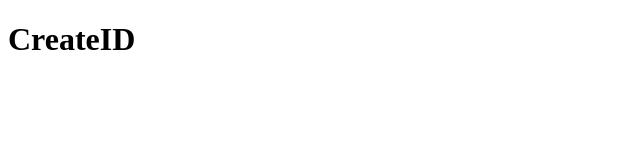
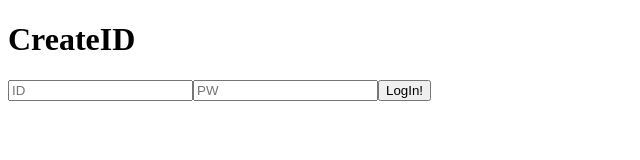
Before and after one commit to ljh8450/LogInFirst, a plain HTML site: page HTML/createID.html in a window 1280 px wide. Shown: the whole page, without its empty margins (0-640 px from the left). Drawn offline with Linux system fonts and the light colour scheme.

Commit message:
CreateID input and button

```diff
--- a/HTML/createID.html
+++ b/HTML/createID.html
@@ -7,5 +7,7 @@
 </head>
     <body>
         <h1>CreateID</h1>
+        <div id="createForm"></div>
     </body>
+    <script src="../JavaScript/createID.js"></script>
 </html>
--- /dev/null
+++ b/JavaScript/createID.js
@@ -0,0 +1,28 @@
+const createForm = document.querySelector("#createForm");
+const createID = document.createElement('input');
+const createPW = document.createElement('input');
+const createBtn = document.createElement('button');
+
+function createIDInputID(){
+    createID.id = 'createID';
+    createID.name = 'createID';
+    createID.placeholder = 'ID';
+    createID.required = true;
+    createForm.appendChild(createID);
+}
+function createIDInputPW(){
+    createPW.id = 'createPW';
+    createPW.name = 'createPW';
+    createPW.placeholder = 'PW';
+    createPW.required = true;
+    createForm.appendChild(createPW);
+}
+function createIDInputBTN(){
+    createBtn.id = 'loginBTN';
+    createBtn.innerText = 'LogIn!';
+    createForm.appendChild(createBtn);
+}
+
+createIDInputID();
+createIDInputPW();
+createIDInputBTN();
```
Also changed, not shown: HTML/findID.html (+1 -0 lines), HTML/findPW.html (+1 -0 lines), JavaScript/findID.js (added), JavaScript/findPW.js (added).
